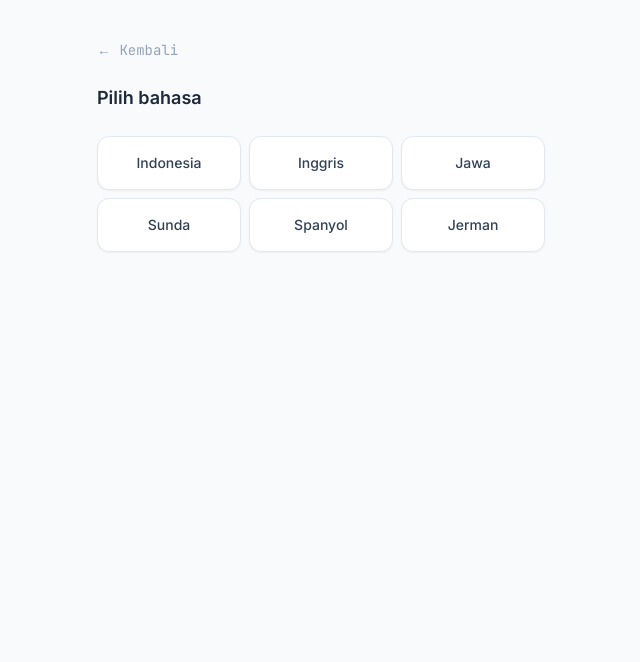
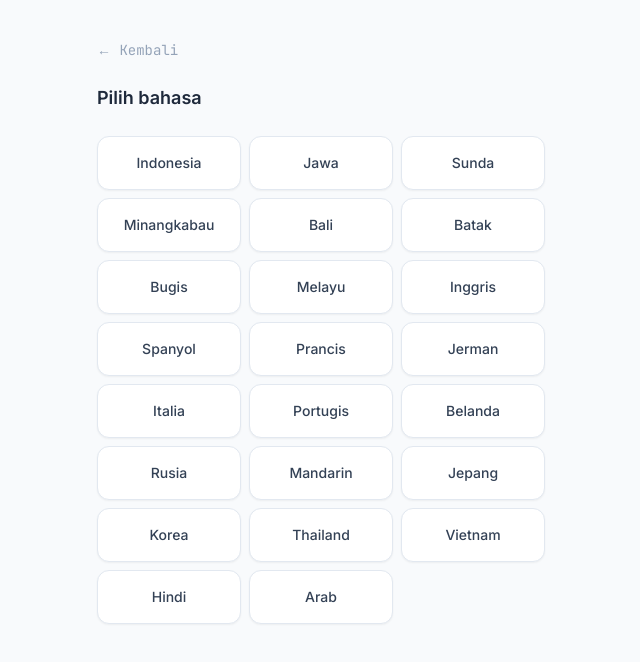
Before and after one commit to rioopr-beep/quizme, a Next.js app: page /quiz/linguistics in a window 1280 px wide. Shown: the top 662 px of the page, without its empty margins (319-959 px from the left). Built offline with nearby package versions, Linux system fonts and the light colour scheme.

Commit message:
Update page.tsx

```diff
--- a/app/(quiz)/quiz/linguistics/page.tsx
+++ b/app/(quiz)/quiz/linguistics/page.tsx
@@ -4,12 +4,34 @@ import { useRouter } from 'next/navigation';
 import { useLanguage } from '../../../../context/LanguageContext';
 
 const LANGUAGES = [
+  // Bahasa Indonesia & daerah
   { key: 'indonesian', label: { id: 'Indonesia', en: 'Indonesian' } },
-  { key: 'english', label: { id: 'Inggris', en: 'English' } },
   { key: 'javanese', label: { id: 'Jawa', en: 'Javanese' } },
   { key: 'sundanese', label: { id: 'Sunda', en: 'Sundanese' } },
+  { key: 'minangkabau', label: { id: 'Minangkabau', en: 'Minangkabau' } },
+  { key: 'balinese', label: { id: 'Bali', en: 'Balinese' } },
+  { key: 'batak', label: { id: 'Batak', en: 'Batak' } },
+  { key: 'buginese', label: { id: 'Bugis', en: 'Buginese' } },
+  { key: 'malay', label: { id: 'Melayu', en: 'Malay' } },
+
+  // Bahasa internasional utama
+  { key: 'english', label: { id: 'Inggris', en: 'English' } },
   { key: 'spanish', label: { id: 'Spanyol', en: 'Spanish' } },
+  { key: 'french', label: { id: 'Prancis', en: 'French' } },
   { key: 'german', label: { id: 'Jerman', en: 'German' } },
+  { key: 'italian', label: { id: 'Italia', en: 'Italian' } },
+  { key: 'portuguese', label: { id: 'Portugis', en: 'Portuguese' } },
+  { key: 'dutch', label: { id: 'Belanda', en: 'Dutch' } },
+  { key: 'russian', label: { id: 'Rusia', en: 'Russian' } },
+
+  // Bahasa Asia
+  { key: 'mandarin', label: { id: 'Mandarin', en: 'Mandarin' } },
+  { key: 'japanese', label: { id: 'Jepang', en: 'Japanese' } },
+  { key: 'korean', label: { id: 'Korea', en: 'Korean' } },
+  { key: 'thai', label: { id: 'Thailand', en: 'Thai' } },
+  { key: 'vietnamese', label: { id: 'Vietnam', en: 'Vietnamese' } },
+  { key: 'hindi', label: { id: 'Hindi', en: 'Hindi' } },
+  { key: 'arabic', label: { id: 'Arab', en: 'Arabic' } },
 ] as const;
 
 export default function LinguisticsLanguageSelectPage(): JSX.Element {
```
